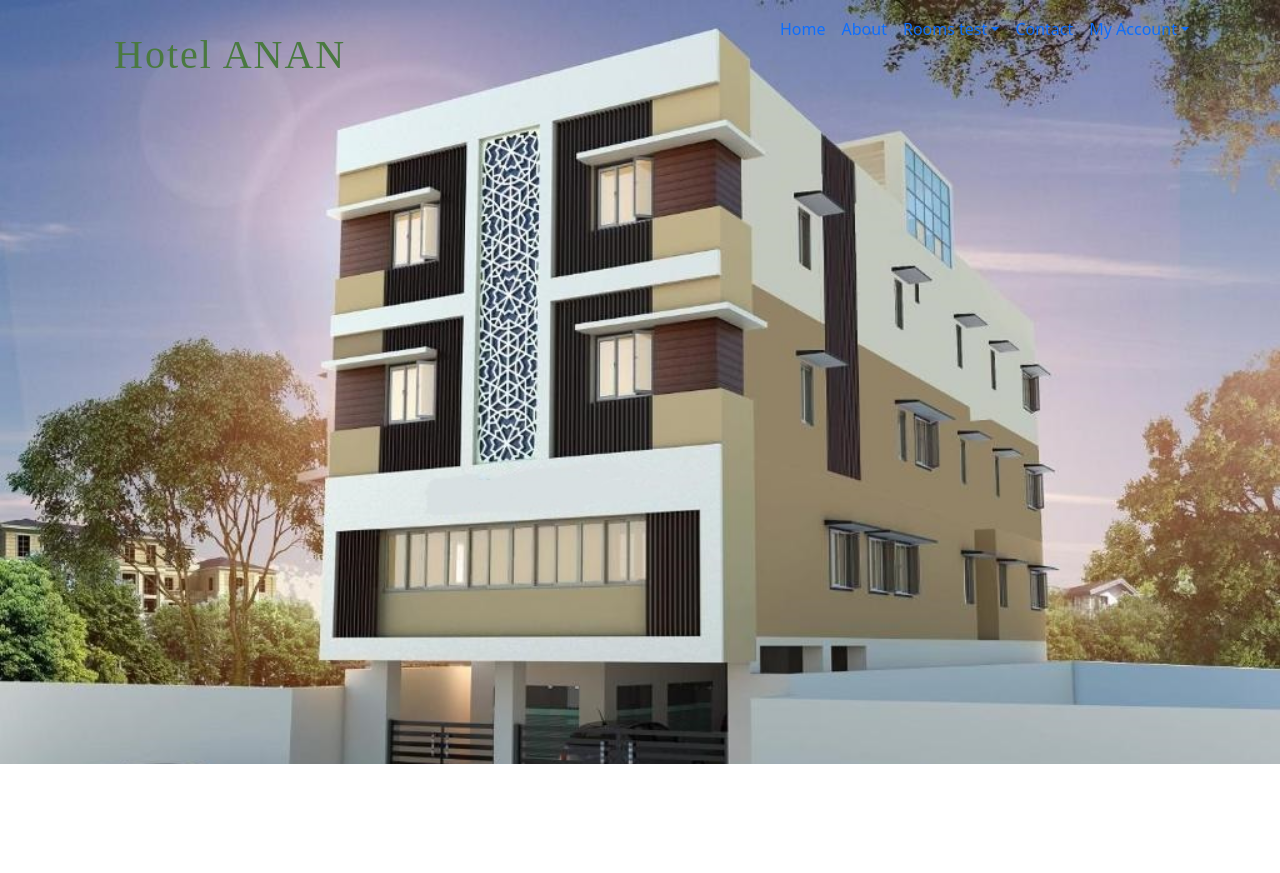
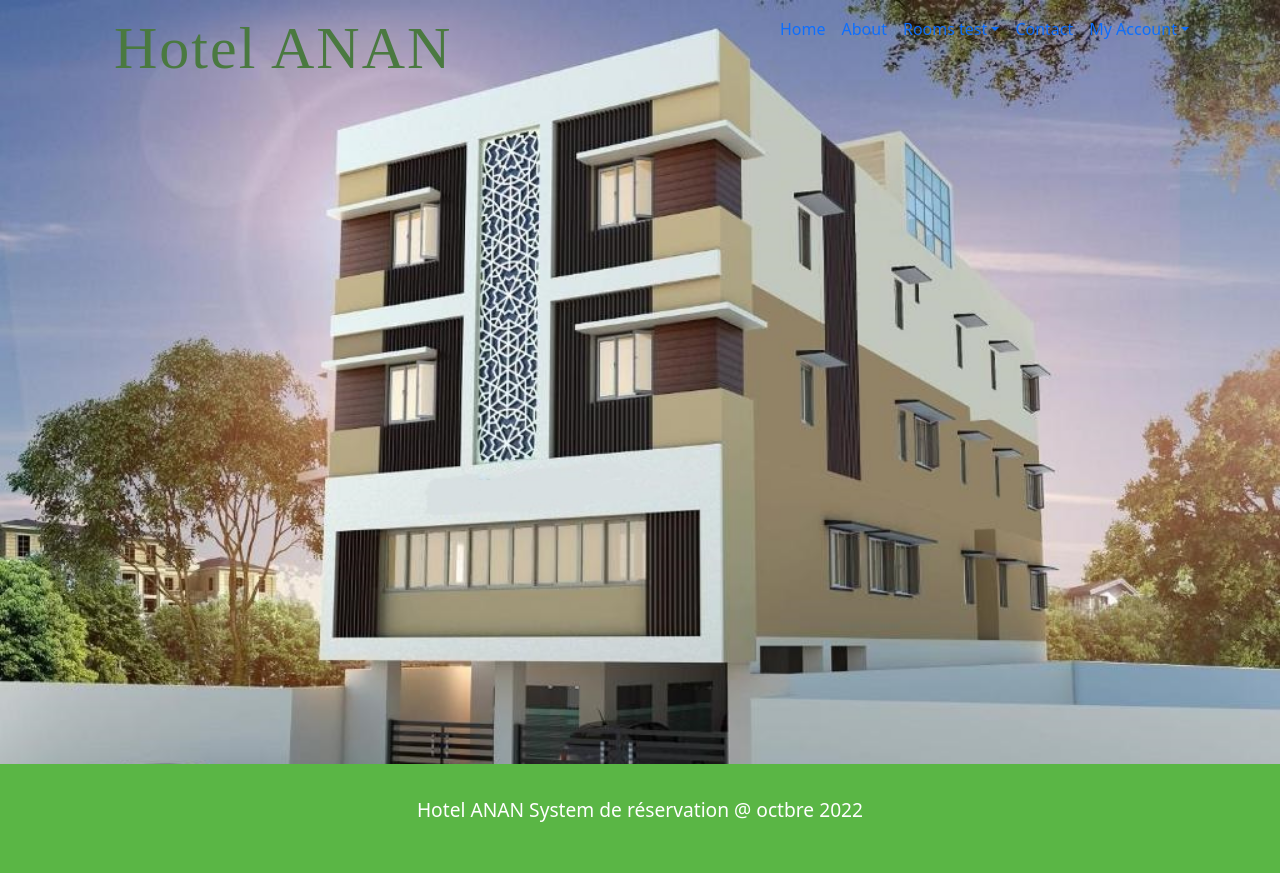
Before and after one commit to RajaThanigaiNayagam/hotelanan, a PHP site: page / in a window 1280 px wide. Run offline with PHP 8.4, Linux system fonts and the light colour scheme; the visitor is signed in with stand-in values (Sample User, id 1); data that the repository does not hold is empty; some web fonts are replaced.

Commit message:
style.css error modified

```diff
--- a/css/style.css
+++ b/css/style.css
@@ -28,8 +28,6 @@ input[type="button"]{
 }
 
 .header-top {
-    background-color: #bae2b1;
-    font-family: 'Kolker Brush', cursive;
     margin-top: 1em;
 }
 .navbar-brand {
@@ -54,17 +52,17 @@ input[type="button"]{
 .navbar-brand h1 a {
     text-decoration: none;
 	color:#4a7940;
-	font-size: 1em;
+	font-size: 1.5em;
     font-family: 'Kolker Brush', cursive;
     text-transform: capitalize;
     letter-spacing: 2px;
-	line-height: 0px;
+	line-height: .5px;
 
 }
 .navbar-default .navbar-nav > li > a {
     color: #fff;
     font-family: 'Kolker Brush', cursive;
-    font-size: 1.2em;
+    font-size: 1.4em;
 }
 .navbar-default .navbar-nav > li > a:hover, .navbar-default .navbar-nav > li > a:focus {
     color: #fff;
@@ -77,7 +75,7 @@ input[type="button"]{
 .dropdown-menu > li > a:hover, .dropdown-menu > li > a:focus {
     color: #fff;
     text-decoration: none;
-    background-color: #bae2b1;
+    background-color: #5ab645;
 }
 .navbar {
     position: relative;
@@ -99,7 +97,7 @@ input[type="button"]{
 .dropdown-menu > li > a {
     display: block;
     padding: 10px 20px;
-	color: #fff;
+	color: #000;
     font-family: 'Kolker Brush', cursive;
 	font-size: 1.2em;
 }
@@ -136,7 +134,7 @@ input[type="button"]{
 .footer-section{
 	padding:2em 0;
 	text-align:center;
-	background: #fff
+	background: #5ab645
 }
 .footer-top p {
 	font-size: 1.2em;
```
